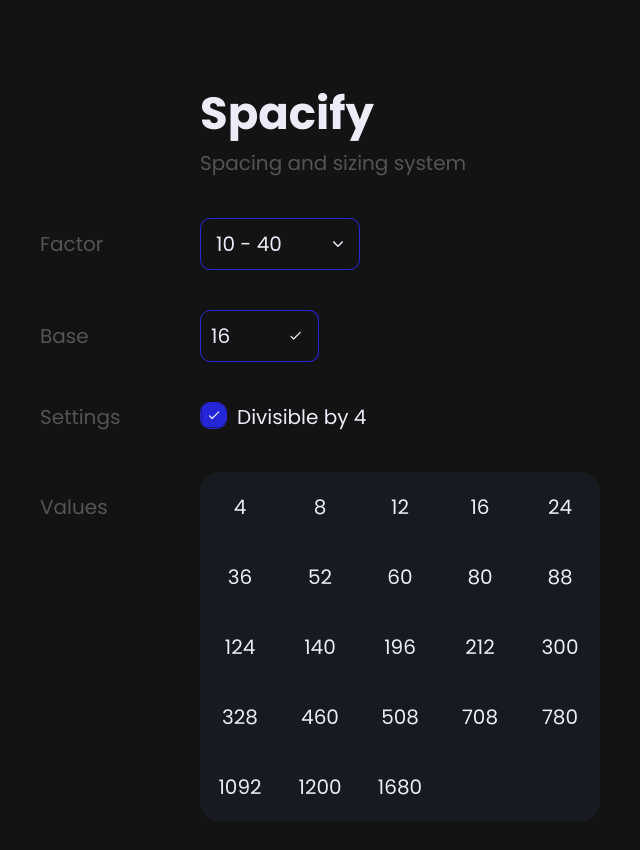
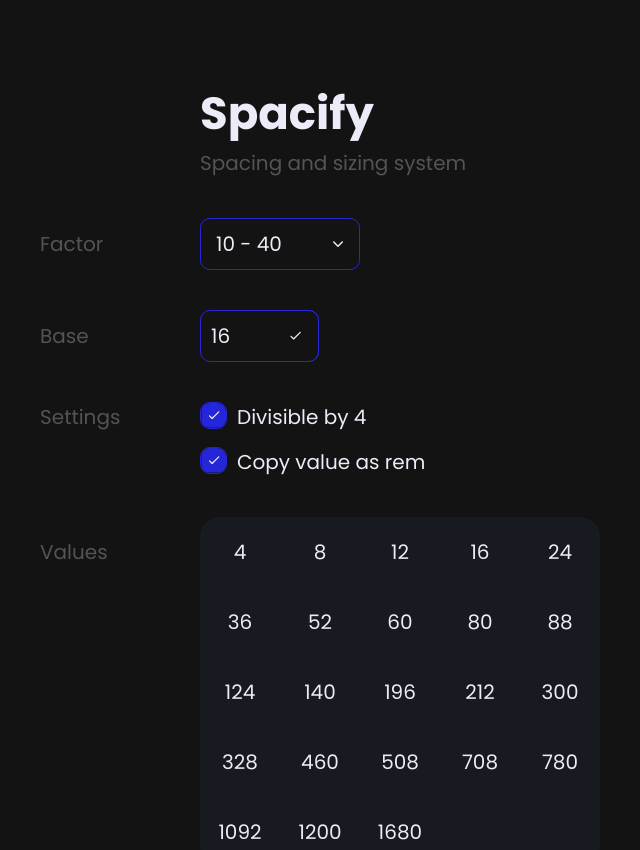
Before and after one commit to dotRarufu/spacify, a React (Vite) app: page / in a window 1280 px wide. Shown: the top 850 px of the page, without its empty margins (295-935 px from the left). Built offline with nearby package versions, Linux system fonts and the light colour scheme.

Commit message:
feat: add copy value as rem

```diff
--- a/src/App.tsx
+++ b/src/App.tsx
@@ -2,7 +2,7 @@ import { useEffect, useState } from "react";
 import Header from "./components/Header";
 import Difference from "./components/Difference";
 import About from "./components/About";
-import { Factor, generateFactorValues } from "./utils/utils";
+import { convertToRem, Factor, generateFactorValues } from "./utils/utils";
 import Dropdown from "./components/Dropdown";
 import { useCopyToClipboard } from "react-use";
 import toast, { Toaster } from "react-hot-toast";
@@ -22,6 +22,7 @@ const App = () => {
   const [selectedValue, setSelectedValue] = useState<number | null>(null);
   const [factors, setFactors] = useState(defaultFactors);
   const [isDivisibleBy4, setIsDivisibleBy4] = useState(true);
+  const [isCopiedAsRem, setIsCopiedAsRem] = useState(true);
 
   useToastLimit();
   const [clipboardState, copyToClipboard] = useCopyToClipboard();
@@ -34,7 +35,10 @@ const App = () => {
   const changeFactor = (f: Factor) => setFactor(f);
   const selectValue = (n: number) => () => {
     setSelectedValue(n);
-    copyToClipboard(n.toString());
+
+    const value = isCopiedAsRem ? convertToRem(n, base) : n.toString();
+
+    copyToClipboard(value);
     if (clipboardState.error) {
       toast.error("Failed to copy");
 
@@ -47,8 +51,10 @@ const App = () => {
     changeFactor(f);
   };
 
-  const changeSettings = (isDivisibleBy4: boolean) =>
+  const changeSettings = (isDivisibleBy4: boolean, isCopiedAsRem: boolean) => {
+    setIsCopiedAsRem(isCopiedAsRem);
     setIsDivisibleBy4(isDivisibleBy4);
+  };
 
   const globalContextValues = {
     factors,
--- a/src/components/Settings.tsx
+++ b/src/components/Settings.tsx
@@ -28,13 +28,32 @@ const variant: Variants = {
 
 const Settings = () => {
   const { changeSettings } = useContext(GlobalContext)!;
-  const [isChecked, setIsChecked] = useState(true);
-  const backgroundControl = useAnimationControls();
+  const [isDivisibleBy4, setIsDivisibleBy4] = useState(true);
+  const [isCopiedAsRem, setIsCopiedAsRem] = useState(true);
+  const divisibleBy4BackgroundControl = useAnimationControls();
+  const copyAsRemBackgroundControl = useAnimationControls();
 
   useEffect(() => {
-    backgroundControl.start(isChecked ? "visible" : "invisible");
-    changeSettings(isChecked);
-  }, [backgroundControl, changeSettings, isChecked]);
+    divisibleBy4BackgroundControl.start(
+      isDivisibleBy4 ? "visible" : "invisible",
+    );
+    changeSettings(isDivisibleBy4, isCopiedAsRem);
+  }, [
+    changeSettings,
+    divisibleBy4BackgroundControl,
+    isCopiedAsRem,
+    isDivisibleBy4,
+  ]);
+
+  useEffect(() => {
+    copyAsRemBackgroundControl.start(isCopiedAsRem ? "visible" : "invisible");
+    changeSettings(isDivisibleBy4, isCopiedAsRem);
+  }, [
+    changeSettings,
+    copyAsRemBackgroundControl,
+    isCopiedAsRem,
+    isDivisibleBy4,
+  ]);
 
   return (
     <div className="flex flex-col sm:flex-row">
@@ -42,14 +61,15 @@ const Settings = () => {
         <div className="w-fit">Settings</div>
       </h2>
 
+      <div className="flex flex-col gap-[0.75rem]">
         <div className="flex w-full max-w-[320px]  gap-[0.5rem]">
           <div className="relative flex h-fit items-center overflow-clip rounded-inner border border-primary-color-500">
             <motion.div
               variants={variant}
               className="border-primar-color-500 absolute left-1/2 top-1/2 -z-[1] aspect-square w-full -translate-x-1/2 -translate-y-1/2"
-            animate={backgroundControl}
+              animate={divisibleBy4BackgroundControl}
               style={{
-              backgroundColor: isChecked
+                backgroundColor: isDivisibleBy4
                   ? colors["primary-color-500"]
                   : "transparent",
               }}
@@ -58,13 +78,13 @@ const Settings = () => {
             <input
               id="isDivisibleBy4"
               name="isDivisibleBy4"
-            checked={isChecked}
-            onChange={(e) => setIsChecked(e.currentTarget.checked)}
+              checked={isDivisibleBy4}
+              onChange={(e) => setIsDivisibleBy4(e.currentTarget.checked)}
               className="relative z-[2] aspect-square h-[1.25rem] cursor-pointer appearance-none"
               type="checkbox"
             />
             <AnimatePresence>
-            {isChecked && (
+              {isDivisibleBy4 && (
                 <motion.span
                   variants={variant}
                   initial="invisible"
@@ -81,11 +101,61 @@ const Settings = () => {
             htmlFor="isDivisibleBy4"
             className="cursor-pointer transition-colors"
             style={{
-            color: colors[isChecked ? "primary-text" : "secondary-text"],
+              color: colors[isDivisibleBy4 ? "primary-text" : "secondary-text"],
             }}
           >
             Divisible by 4
           </label>
+        </div>
+
+        <div className="flex w-full max-w-[320px]  gap-[0.5rem]">
+          <div className="relative flex h-fit items-center overflow-clip rounded-inner border border-primary-color-500">
+            <motion.div
+              variants={variant}
+              className="border-primar-color-500 absolute left-1/2 top-1/2 -z-[1] aspect-square w-full -translate-x-1/2 -translate-y-1/2"
+              animate={copyAsRemBackgroundControl}
+              style={{
+                backgroundColor: isCopiedAsRem
+                  ? colors["primary-color-500"]
+                  : "transparent",
+              }}
+            />
+
+            <input
+              id="isCopiedAsRem"
+              name="isCopiedAsRem"
+              checked={isCopiedAsRem}
+              onChange={(e) => {
+                const nextState = e.currentTarget.checked;
+                setIsCopiedAsRem(nextState);
+              }}
+              className="relative z-[2] aspect-square h-[1.25rem] cursor-pointer appearance-none"
+              type="checkbox"
+            />
+            <AnimatePresence>
+              {isCopiedAsRem && (
+                <motion.span
+                  variants={variant}
+                  initial="invisible"
+                  animate="visible"
+                  exit="invisible"
+                  className="absolute left-1/2 top-1/2 -z-[1] -translate-x-1/2 -translate-y-1/2"
+                >
+                  <Check />
+                </motion.span>
+              )}
+            </AnimatePresence>
+          </div>
+          <label
+            htmlFor="isCopiedAsRem"
+            className="cursor-pointer transition-colors"
+            style={{
+              color: colors[isCopiedAsRem ? "primary-text" : "secondary-text"],
+            }}
+          >
+            Copy value as rem
+          </label>
+        </div>
       </div>
     </div>
   );
--- a/src/contexts/globalContext.ts
+++ b/src/contexts/globalContext.ts
@@ -11,7 +11,7 @@ type GlobalContextValues = {
   selectedValue: number | null;
   base: number;
   changeBase: (n: number | null) => void;
-  changeSettings: (isDivisibleBy4: boolean) => void;
+  changeSettings: (isDivisibleBy4: boolean, isCopiedAsRem: boolean) => void;
 };
 
 const GlobalContext = createContext<GlobalContextValues | null>(null);
--- a/src/utils/math.ts
+++ b/src/utils/math.ts
@@ -59,3 +59,8 @@ export const getLowestRatio = (value1: number, value2: number): string => {
 };
 
 export const roundOff = (n: number) => Math.round(n);
+
+export const roundToDecimal = (value: number, decimals: number): number => {
+  const factor = Math.pow(10, decimals);
+  return Math.round(value * factor) / factor;
+};
--- a/src/utils/utils.ts
+++ b/src/utils/utils.ts
@@ -2,6 +2,7 @@ import {
   isOdd,
   nearestDivisibleBy4,
   roundOff,
+  roundToDecimal,
   roundToNearestHundredth,
 } from "./math";
 
@@ -89,3 +90,7 @@ export const generateFactorValues = (
 
   return [...removeDuplicates];
 };
+
+export const convertToRem = (number: number, base: number) => {
+  return roundToDecimal(number / base, 4) + "rem";
+};
```
Lines whose indentation alone changed are shown as unchanged.
